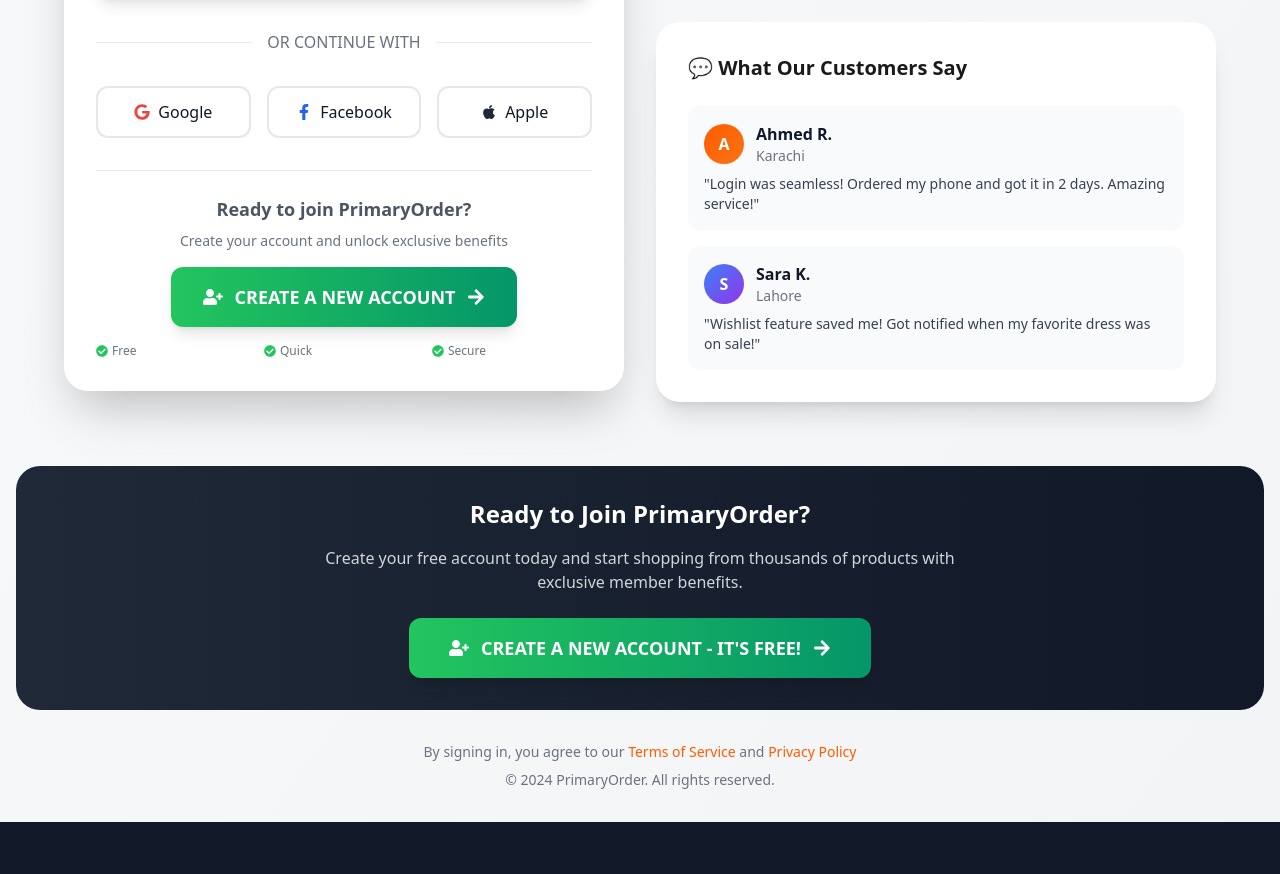
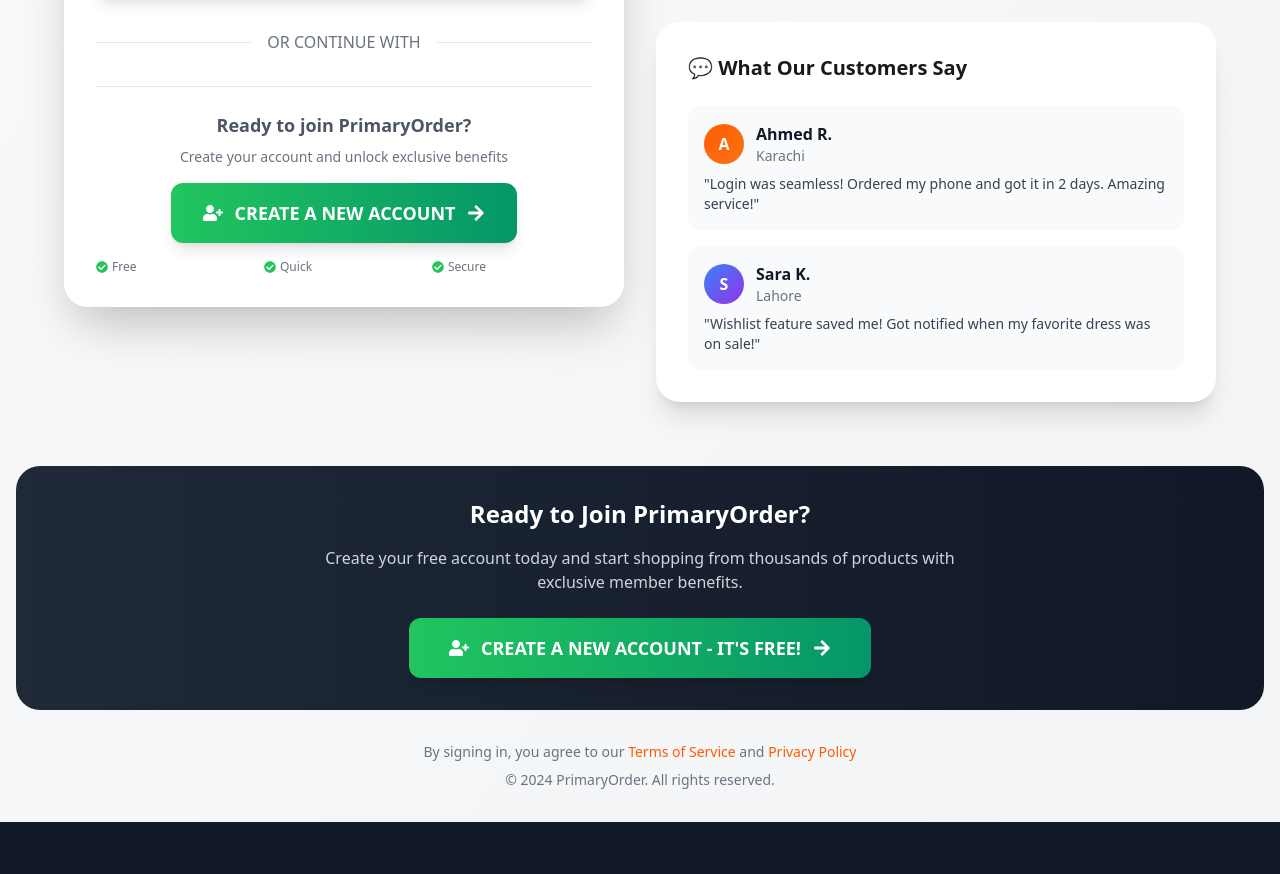
Before and after one commit to saimprojects/Primaryorderfrontend, a React (Vite) app: page /login in a window 1280 px wide. Shown: the part 1277-2151 px from the top of the page. Built offline with nearby package versions, Linux system fonts and the light colour scheme; no server answers.

Commit message:
login page fix

```diff
--- a/src/pages/Login.jsx
+++ b/src/pages/Login.jsx
@@ -324,21 +324,7 @@
                                 <div className="flex-grow border-t border-gray-200"></div>
                             </div>
 
-                            {/* Social Login Buttons */}
-                            <div className="grid grid-cols-3 gap-4 mb-8">
-                                <button className="flex items-center justify-center gap-2 border-2 border-gray-200 rounded-xl py-3 hover:border-blue-500 hover:bg-blue-50 transition-all duration-300 group">
-                                    <FaGoogle className="text-red-500 group-hover:scale-110 transition-transform" />
-                                    <span className="font-medium hidden sm:inline">Google</span>
-                                </button>
-                                <button className="flex items-center justify-center gap-2 border-2 border-gray-200 rounded-xl py-3 hover:border-blue-600 hover:bg-blue-50 transition-all duration-300 group">
-                                    <FaFacebookF className="text-blue-600 group-hover:scale-110 transition-transform" />
-                                    <span className="font-medium hidden sm:inline">Facebook</span>
-                                </button>
-                                <button className="flex items-center justify-center gap-2 border-2 border-gray-200 rounded-xl py-3 hover:border-gray-800 hover:bg-gray-50 transition-all duration-300 group">
-                                    <FaApple className="text-gray-800 group-hover:scale-110 transition-transform" />
-                                    <span className="font-medium hidden sm:inline">Apple</span>
-                                </button>
-                            </div>
+
 
                             {/* Enhanced Register Link */}
                             <div className="text-center pt-6 border-t border-gray-200">
```
